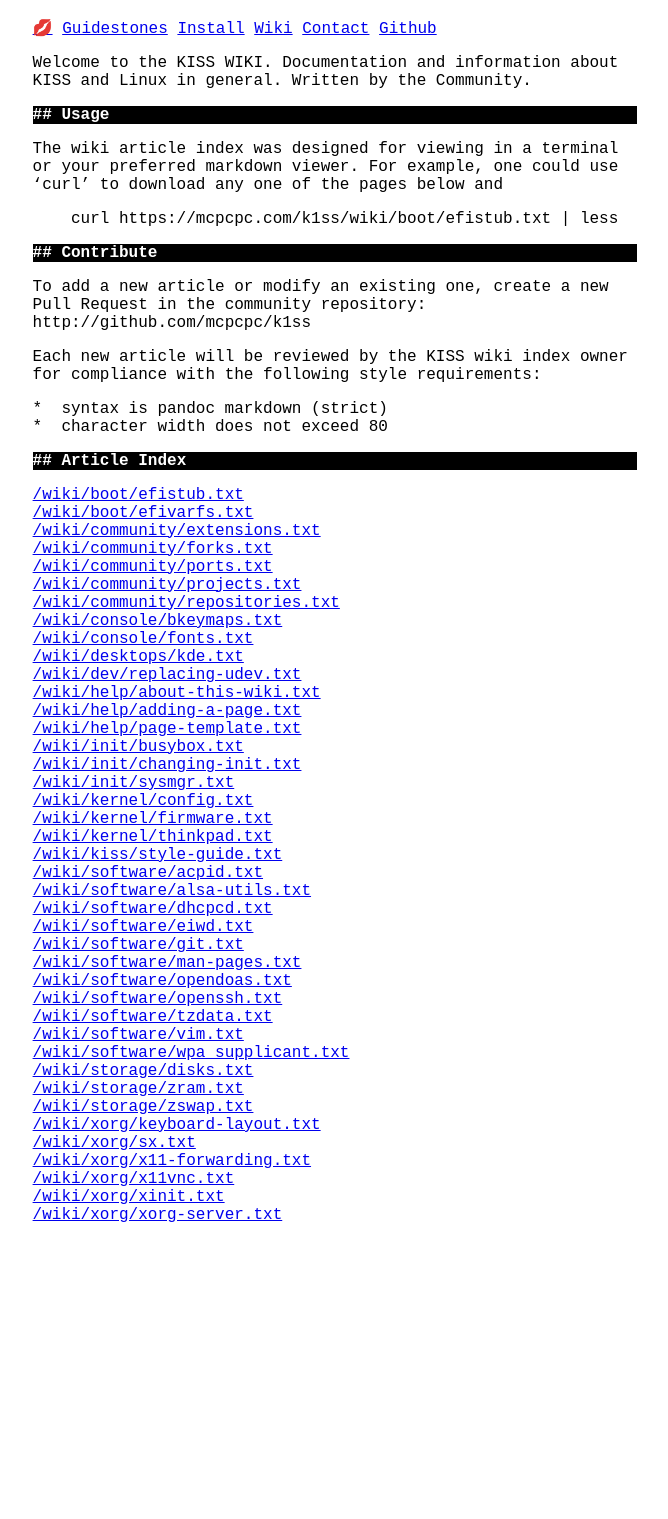
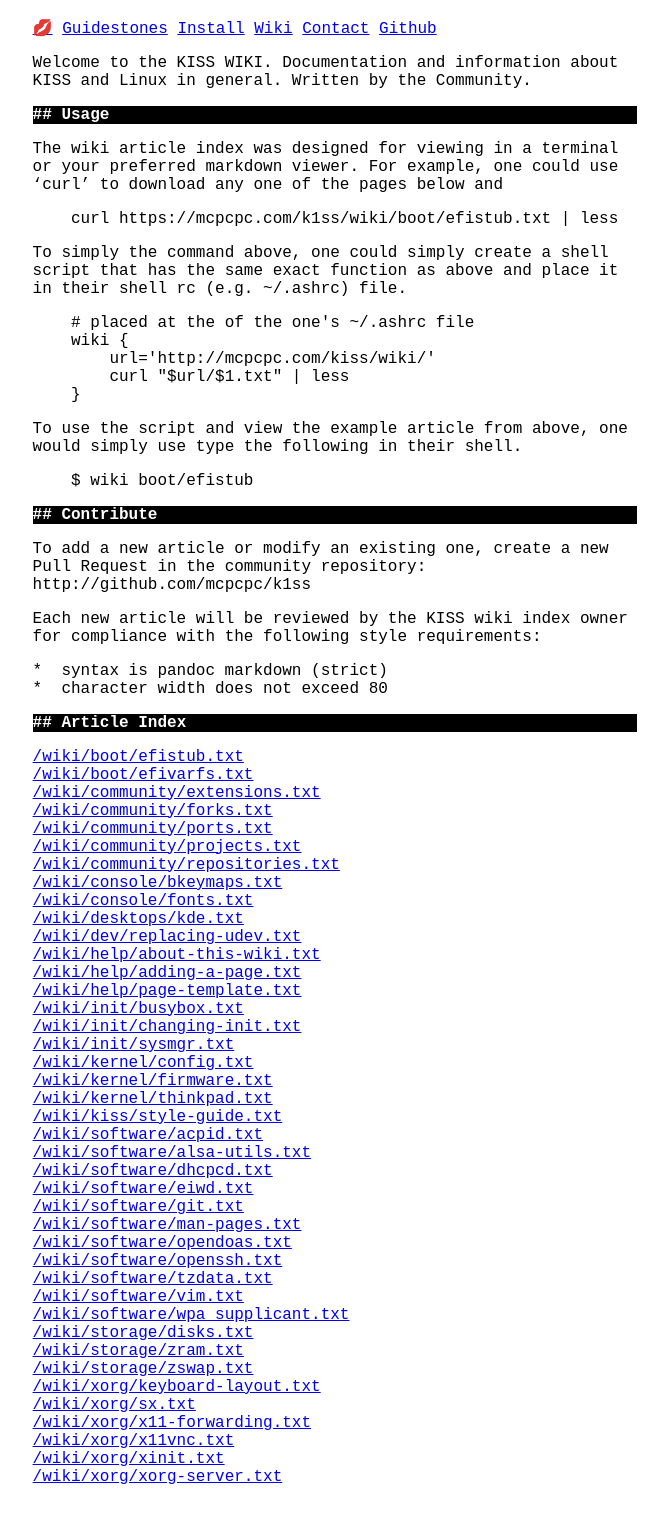
Before and after one commit to mcpcpc/k1ss, a Jekyll site: the page built from wiki.md, in a window 1280 px wide. Shown: the whole page, without its empty margins (305-973 px from the left). Built offline with Jekyll 4.4.1, drawn with Linux system fonts in a browser that asks for light colours; before the commit the page ends 1257 px from its top, so only the background shows below that.

Commit message:
Update wiki.md

```diff
--- a/wiki.md
+++ b/wiki.md
@@ -13,6 +13,20 @@ pages below and
 
     curl https://mcpcpc.com/k1ss/wiki/boot/efistub.txt | less
 
+To simply the command above, one could simply create a shell script that has the
+same exact function as above and place it in their shell rc (e.g. ~/.ashrc) file.
+
+    # placed at the of the one's ~/.ashrc file
+    wiki {
+        url='http://mcpcpc.com/kiss/wiki/'
+        curl "$url/$1.txt" | less
+    }
+
+To use the script and view the example article from above, one would simply use
+type the following in their shell.
+
+    $ wiki boot/efistub
+
 ## Contribute
 
 To add a new article or modify an existing one, create a new Pull Request in
```
